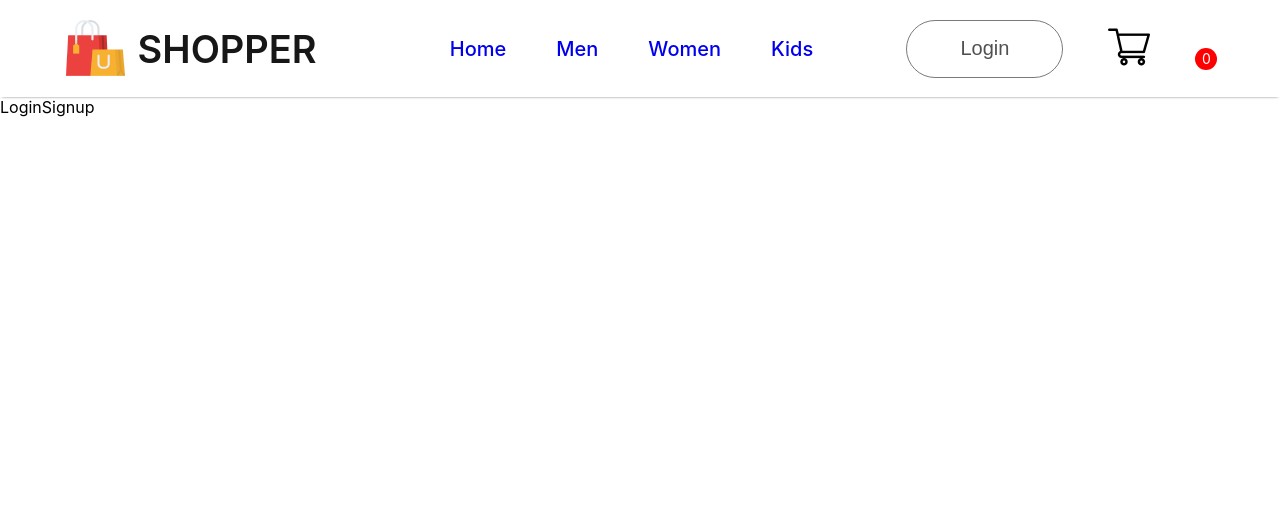
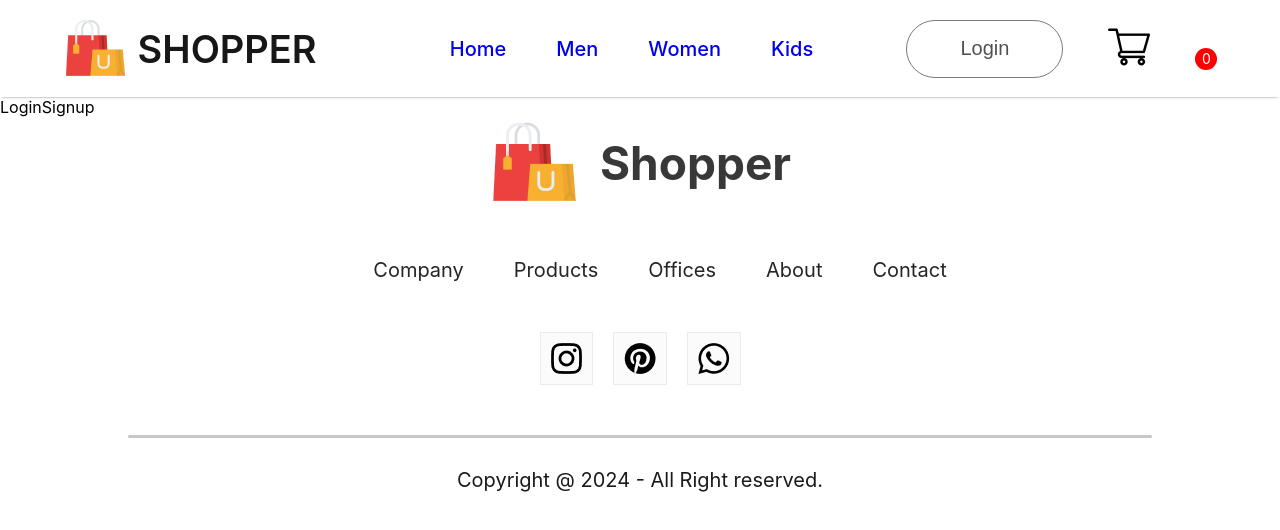
Before and after one commit to sonalipunsara/E-Commerce-website, a React (Create React App) app: page /login in a window 1280 px wide. Shown: the top 530 px of the page. Built offline with nearby package versions, Linux system fonts and the light colour scheme.

Commit message:
Footer section

```diff
--- a/src/App.js
+++ b/src/App.js
@@ -7,6 +7,7 @@
 import Home from "./Pages/Home";
 import Cart from "./Pages/Cart";
 import LoginSignup from "./Pages/LoginSignup";
+import Footer from "./Components/Footer/Footer";
 
 function App() {
   return (
@@ -21,6 +22,8 @@
         <Route path="/cart" element={<Cart />} />
         <Route path="/login" element={<LoginSignup />} />
       </Routes>
+
+      <Footer />
     </Router>
   );
 }
--- /dev/null
+++ b/src/Components/Footer/Footer.css
@@ -0,0 +1,62 @@
+.footer {
+  display: flex;
+  flex-direction: column;
+  justify-content: center;
+  align-items: center;
+  gap: 50px;
+}
+
+.footer-logo {
+  display: flex;
+  align-items: center;
+  gap: 20px;
+}
+
+.footer-logo p {
+  color: #383838;
+  font-size: 46px;
+  font-weight: 700;
+}
+
+.footer-links {
+  display: flex;
+  list-style: none;
+  gap: 50px;
+  color: #252525;
+  font-size: 20px;
+}
+
+.footer-links li {
+  cursor: pointer;
+}
+
+.footer-social-icons {
+  display: flex;
+  gap: 20px;
+}
+
+.footer-icon-container {
+  padding: 10px;
+  padding-bottom: 6px;
+  background: #fbfbfb;
+  border: 1px solid #ebebeb;
+}
+
+.footer-copyright {
+  display: flex;
+  flex-direction: column;
+  align-items: center;
+  gap: 30px;
+  width: 100%;
+  margin-bottom: 30px;
+  color: #1a1a1a;
+  font-size: 20px;
+}
+
+.footer-copyright hr {
+  width: 80%;
+  border: none;
+  border-radius: 10px;
+  height: 3px;
+  background: #c7c7c7;
+}
--- /dev/null
+++ b/src/Components/Footer/Footer.jsx
@@ -0,0 +1,46 @@
+import React from "react";
+import "./Footer.css";
+import footer_logo from "../Assets/logo_big.png";
+import instagram_icon from "../Assets/instagram_icon.png";
+import pinterest_icon from "../Assets/pintester_icon.png";
+import whatsapp_icon from "../Assets/whatsapp_icon.png";
+
+const Footer = () => {
+  return (
+    <div className="footer">
+      <div className="footer-logo">
+        <img src={footer_logo} alt=""></img>
+        <p>Shopper</p>
+      </div>
+
+      <ul className="footer-links">
+        <li>Company</li>
+        <li>Products</li>
+        <li>Offices</li>
+        <li>About</li>
+        <li>Contact</li>
+      </ul>
+
+      <div className="footer-social-icons">
+        <div className="footer-icon-container">
+          <img src={instagram_icon} alt=""></img>
+        </div>
+
+        <div className="footer-icon-container">
+          <img src={pinterest_icon} alt=""></img>
+        </div>
+
+        <div className="footer-icon-container">
+          <img src={whatsapp_icon} alt=""></img>
+        </div>
+      </div>
+
+      <div className="footer-copyright">
+        <hr />
+        <p>Copyright @ 2024 - All Right reserved.</p>
+      </div>
+    </div>
+  );
+};
+
+export default Footer;
```
